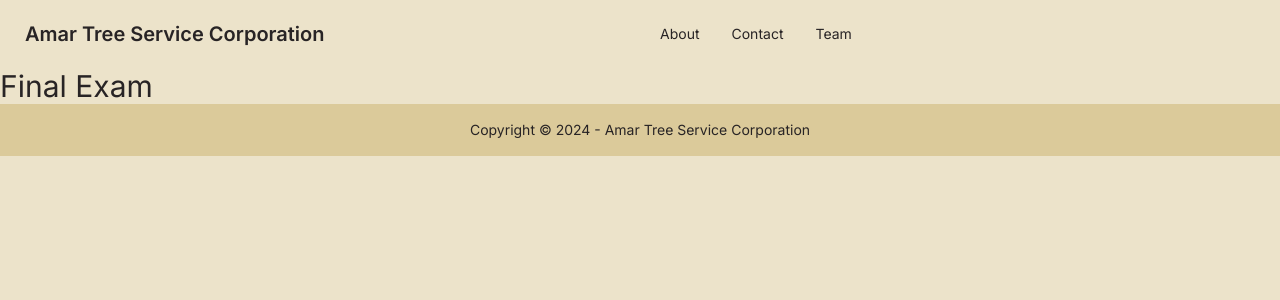
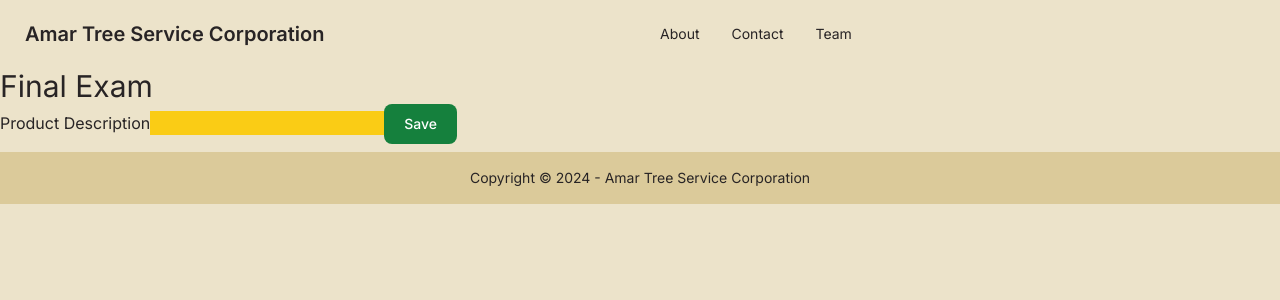
Before and after one commit to Amarjit-03/exam2, a Next.js app: page /final in a window 1280 px wide. Shown: the top 300 px of the page. Built offline with nearby package versions, Linux system fonts and the light colour scheme.

Commit message:
added form

```diff
--- a/app/final/page.tsx
+++ b/app/final/page.tsx
@@ -2,6 +2,11 @@
   return (
     <>
     <h1 className="text-3xl">Final Exam</h1>
+    <form>
+        <label htmlFor="product">Product Description</label>
+        <input type="text" name="product" id="product " className="text-black bg-yellow-400" />
+        <button type="button" className="focus:outline-none text-white bg-green-700 hover:bg-green-800 focus:ring-4 focus:ring-green-300 font-medium rounded-lg text-sm px-5 py-2.5 me-2 mb-2 dark:bg-green-600 dark:hover:bg-green-700 dark:focus:ring-green-800">Save</button>
+    </form>
     </>
   );
 }
```
